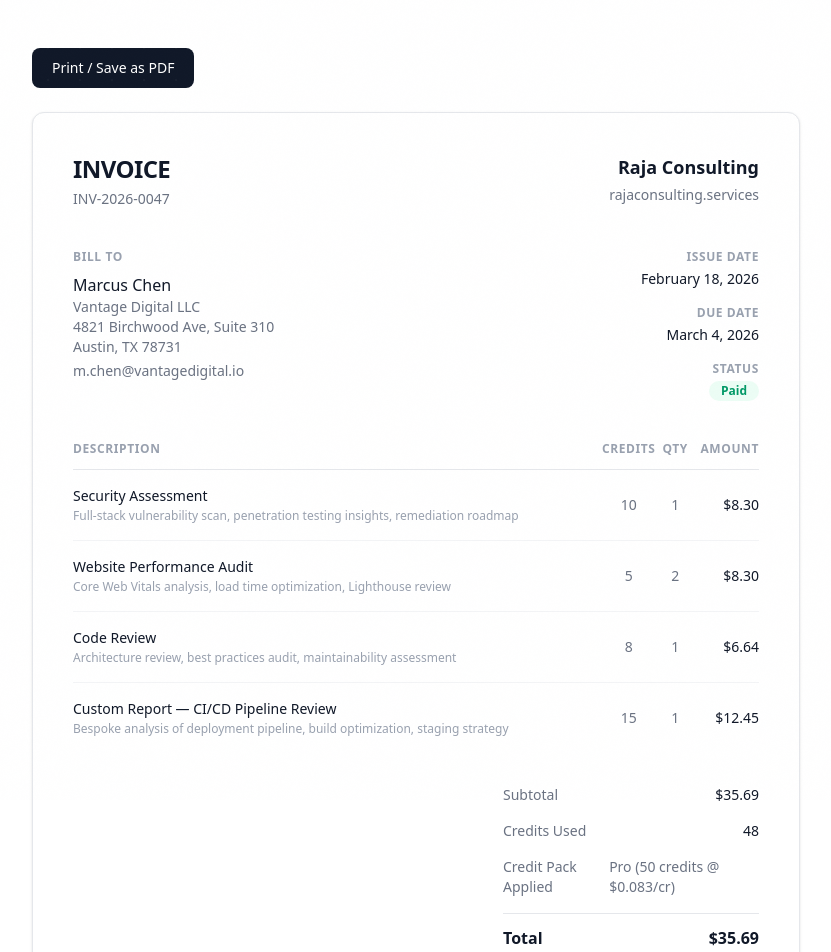
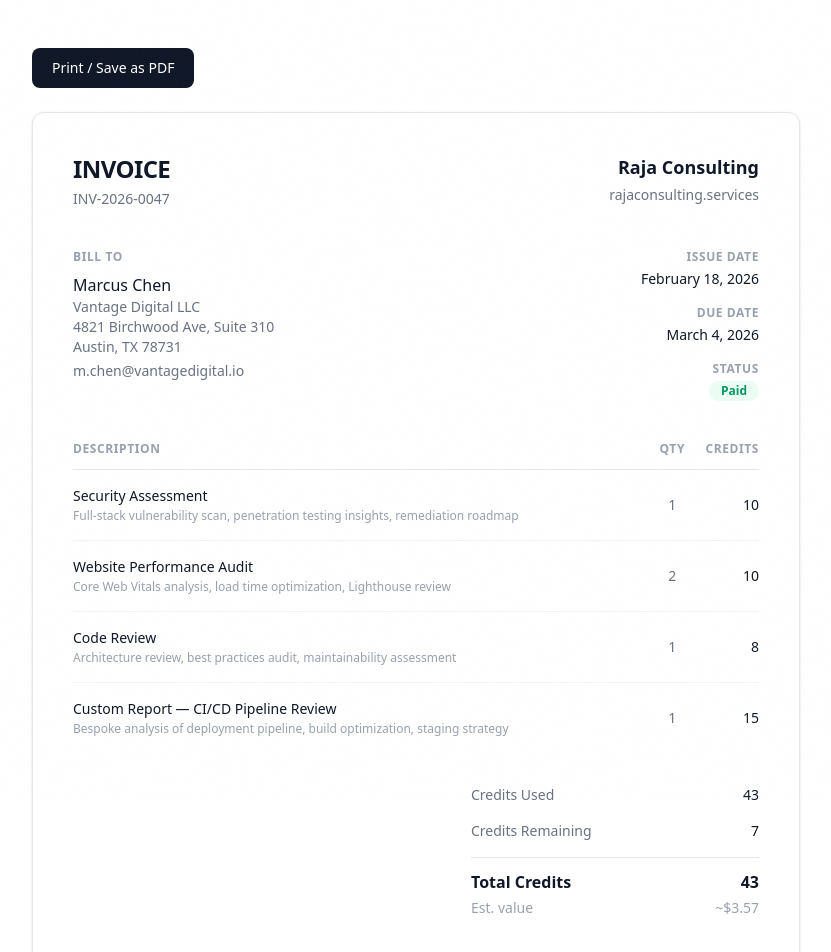
Before and after one commit to rajakillaman/raja-consulting, a Next.js app: page /invoice/demo in a window 1280 px wide. Shown: the top 952 px of the page, without its empty margins (224-1055 px from the left). Built offline with nearby package versions, Linux system fonts and the light colour scheme.

Commit message:
Update invoice to show credits instead of dollar amounts
Co-Authored-By: Claude Opus 4.6 <noreply@anthropic.com>

```diff
--- a/app/invoice/demo/page.tsx
+++ b/app/invoice/demo/page.tsx
@@ -75,9 +75,8 @@ export default function DemoInvoice() {
               <thead>
                 <tr className="border-b border-gray-200 text-left text-xs font-semibold uppercase tracking-wider text-gray-400">
                   <th className="pb-3">Description</th>
-                  <th className="pb-3 text-center">Credits</th>
                   <th className="pb-3 text-center">Qty</th>
-                  <th className="pb-3 text-right">Amount</th>
+                  <th className="pb-3 text-right">Credits</th>
                 </tr>
               </thead>
               <tbody className="divide-y divide-gray-100">
@@ -88,9 +87,8 @@ export default function DemoInvoice() {
                       Full-stack vulnerability scan, penetration testing insights, remediation roadmap
                     </p>
                   </td>
-                  <td className="py-4 text-center text-gray-500">10</td>
                   <td className="py-4 text-center text-gray-500">1</td>
-                  <td className="py-4 text-right font-medium">$8.30</td>
+                  <td className="py-4 text-right font-medium">10</td>
                 </tr>
                 <tr>
                   <td className="py-4">
@@ -99,9 +97,8 @@ export default function DemoInvoice() {
                       Core Web Vitals analysis, load time optimization, Lighthouse review
                     </p>
                   </td>
-                  <td className="py-4 text-center text-gray-500">5</td>
                   <td className="py-4 text-center text-gray-500">2</td>
-                  <td className="py-4 text-right font-medium">$8.30</td>
+                  <td className="py-4 text-right font-medium">10</td>
                 </tr>
                 <tr>
                   <td className="py-4">
@@ -110,9 +107,8 @@ export default function DemoInvoice() {
                       Architecture review, best practices audit, maintainability assessment
                     </p>
                   </td>
-                  <td className="py-4 text-center text-gray-500">8</td>
                   <td className="py-4 text-center text-gray-500">1</td>
-                  <td className="py-4 text-right font-medium">$6.64</td>
+                  <td className="py-4 text-right font-medium">8</td>
                 </tr>
                 <tr>
                   <td className="py-4">
@@ -121,9 +117,8 @@ export default function DemoInvoice() {
                       Bespoke analysis of deployment pipeline, build optimization, staging strategy
                     </p>
                   </td>
-                  <td className="py-4 text-center text-gray-500">15</td>
                   <td className="py-4 text-center text-gray-500">1</td>
-                  <td className="py-4 text-right font-medium">$12.45</td>
+                  <td className="py-4 text-right font-medium">15</td>
                 </tr>
               </tbody>
             </table>
@@ -131,30 +126,22 @@ export default function DemoInvoice() {
 
           {/* Totals */}
           <div className="mt-6 flex justify-end">
-            <div className="w-64">
+            <div className="w-72">
               <div className="flex justify-between py-2 text-sm">
-                <span className="text-gray-500">Subtotal</span>
-                <span className="font-medium">$35.69</span>
+                <span className="text-gray-500">Credits Used</span>
+                <span className="font-medium">43</span>
               </div>
               <div className="flex justify-between py-2 text-sm">
-                <span className="text-gray-500">Credits Used</span>
-                <span className="font-medium">48</span>
-              </div>
-              <div className="flex justify-between py-2 text-sm">
-                <span className="text-gray-500">Credit Pack Applied</span>
-                <span className="text-gray-500">Pro (50 credits @ $0.083/cr)</span>
+                <span className="text-gray-500">Credits Remaining</span>
+                <span className="font-medium">7</span>
               </div>
               <div className="mt-2 flex justify-between border-t border-gray-200 pt-3">
-                <span className="text-base font-semibold">Total</span>
-                <span className="text-base font-bold">$35.69</span>
+                <span className="text-base font-semibold">Total Credits</span>
+                <span className="text-base font-bold">43</span>
               </div>
               <div className="flex justify-between pt-1 text-sm">
-                <span className="text-gray-500">Amount Paid</span>
-                <span className="font-medium text-emerald-600">-$35.69</span>
-              </div>
-              <div className="flex justify-between pt-1 text-sm">
-                <span className="font-semibold">Balance Due</span>
-                <span className="font-bold">$0.00</span>
+                <span className="text-gray-400">Est. value</span>
+                <span className="text-gray-400">~$3.57</span>
               </div>
             </div>
           </div>
@@ -166,8 +153,7 @@ export default function DemoInvoice() {
             </p>
             <p className="mt-2 text-sm text-gray-500">
               All reports delivered as PDF via email. Credits deducted from Pro
-              pack purchased on Feb 12, 2026. Remaining balance: 2 credits.
-              Credits never expire.
+              pack purchased on Feb 12, 2026. Credits never expire.
             </p>
           </div>
 
```
